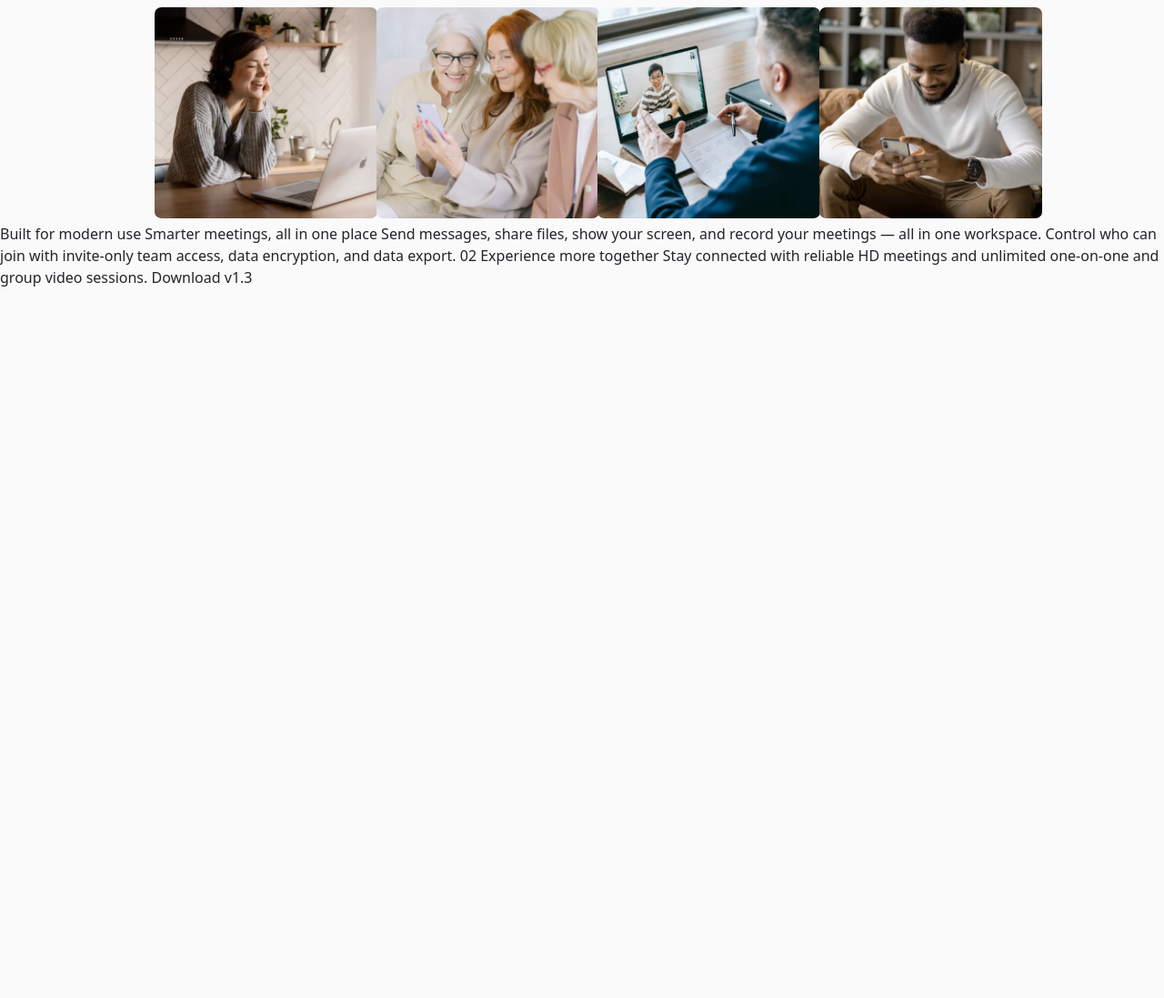
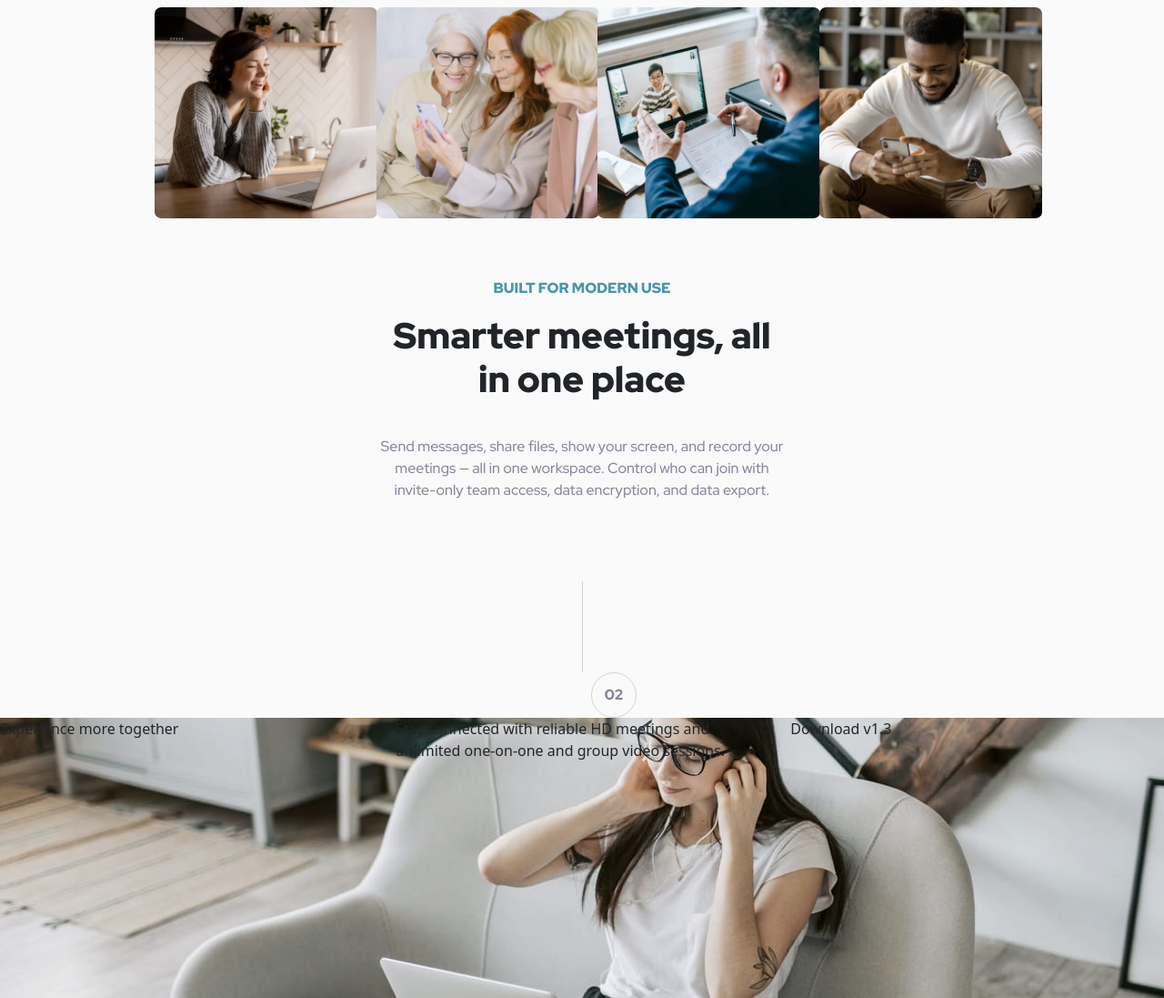
Before and after one commit to RingoFloyd/meet_landing_page, a website: page index.html in a window 1280 px wide. Shown: the part 837-1934 px from the top of the page at 91% size. Before the commit the page ends 1154 px from the top, so only its background shows below. Drawn offline with nearby package versions, Linux system fonts and the light colour scheme.

Commit message:
Footer added, styling still to be done according to design

```diff
--- a/css/styles.css
+++ b/css/styles.css
@@ -13,6 +13,20 @@ h1 {
     text-align: center;
 }
 
+h2 {
+    font-family: "Red Hat Display", sans-serif;
+    font-weight: 900;
+    font-size: 40px;
+    text-align: center;
+    padding-bottom: 30px;
+}
+
+footer {
+    background: url("../assets/desktop/image-footer.jpg");
+    height: 308px;
+
+}
+
 .logo {
     margin-top: 80px;
     margin-bottom: 115px;
@@ -23,7 +37,7 @@ h1 {
     padding-bottom: 120px;
 }
 
-.top-paragraph {
+.paragraph {
     font-family: "Red Hat Display", sans-serif;
     font-weight: 500;
     font-size: 16px;
@@ -66,7 +80,7 @@ h1 {
     background-color: #d9b8ff;
 }
 
-.vl {
+.vertical-line {
     border-left: 1px solid lightgrey;
     height: 100px;
     margin-left: 50%;
@@ -99,3 +113,18 @@ h1 {
     height: auto;
     border-radius: 5%;
 }
+
+.features {
+    padding-top: 60px;
+    padding-bottom: 72px;
+}
+
+.overline {
+    font-family: "Red Hat Display", sans-serif;
+    text-align: center;
+    font-size: 16px;
+    font-weight: 700;
+    text-transform: uppercase;
+    color: #4D96A9;
+
+}
--- a/index.html
+++ b/index.html
@@ -23,7 +23,7 @@
     </div>
     <div class="col">
       <h1>Group Chat <br/>for Everyone</h1>
-      <p class="top-paragraph">Meet makes it easy to connect with others face-to-face virtually <br/> and collaborate across any device.</p>
+      <p class="paragraph">Meet makes it easy to connect with others face-to-face virtually <br/> and collaborate across any device.</p>
       <div class="top-buttons">
         <button type="button" class="button dl-btn">Download v1.3</button>
         <button type="button" class="button info-btn">What is it?</button>
@@ -38,7 +38,7 @@
 </div>
 
 <div>
-  <div class="vl"></div>
+  <div class="vertical-line"></div>
   <div class="circle-nm">01</div>
 </div>
 
@@ -59,17 +59,35 @@
    </div>
 
  </div>
-  Built for modern use
+ <div class="features">
+   <p class="overline">Built for modern use</p>
 
-  Smarter meetings, all in one place
+  <h2>Smarter meetings, all<br> in one place</h2>
 
-  Send messages, share files, show your screen, and record your meetings — all in one
-  workspace. Control who can join with invite-only team access, data encryption, and data export.
+  <p class="paragraph">Send messages, share files, show your screen, and record your<br>meetings — all in one
+    workspace. Control who can join with<br>invite-only team access, data encryption, and data export.</p>
+ </div>
 
-  02
-  Experience more together
-  Stay connected with reliable HD meetings and unlimited one-on-one and group video sessions.
+ <div>
+  <div class="vertical-line"></div>
+  <div class="circle-nm">02</div>
+</div>
 
-  Download v1.3
+<footer>
+  <div class="row">
+    <div class="col-sm-4">
+      Experience more together
+    </div>
+    <div class="col-sm-4">
+      Stay connected with reliable HD meetings and unlimited one-on-one and group video sessions.
+    </div>
+    <div class="col-sm-4">
+      Download v1.3
+    </div>
+  </div>
+
+
+</footer>
+
 </body>
 </html>
```
